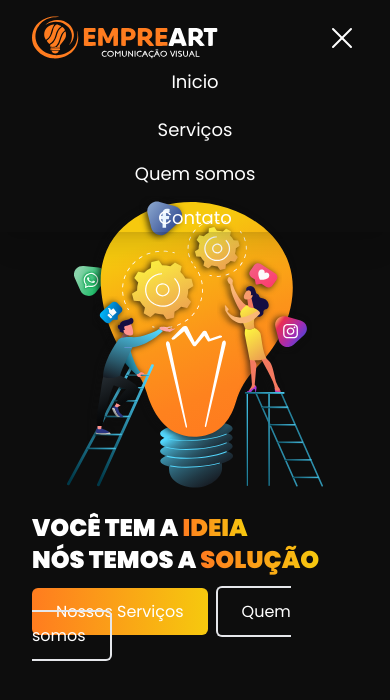
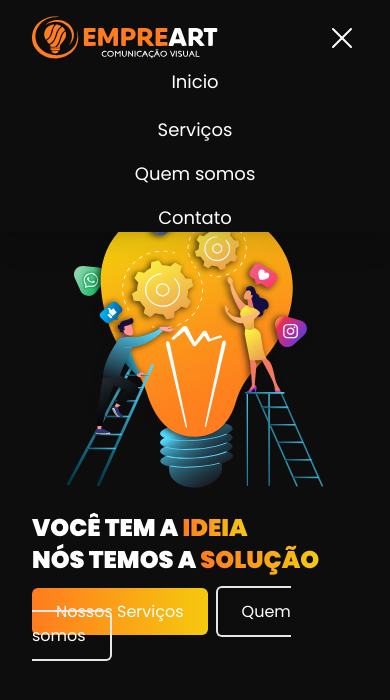
Before and after one commit to vitordcode/empreart, a React (Vite) app: page / in a window 390 px wide. Both pictures are taken after a click on the button 342 px from the left and 37 px from the top of the page. Shown: the top 700 px of the page. Built offline with nearby package versions, Linux system fonts and the light colour scheme.

Commit message:
adicionado bg na ul

```diff
--- a/src/components/Header.jsx
+++ b/src/components/Header.jsx
@@ -31,7 +31,7 @@ export function Header() {
               role="menubar"
               className={` ${
                 menuMobile ? 'flex' : 'hidden'
-              } flex-col gap-4 absolute right-0 left-0 top-16 shadow-xl text-center text-lg lg:flex lg:flex-row lg:items-center lg:justify-end text-white lg:relative lg:top-0 lg:shadow-none`}
+              } bg-background flex-col gap-4 absolute right-0 left-0 top-16 shadow-xl text-center text-lg lg:flex lg:flex-row lg:items-center lg:justify-end text-white lg:relative lg:top-0 lg:shadow-none`}
             >
               <li role="menuitem" className="py-1 px-6">
                 <a href="#">Inicio</a>
```
